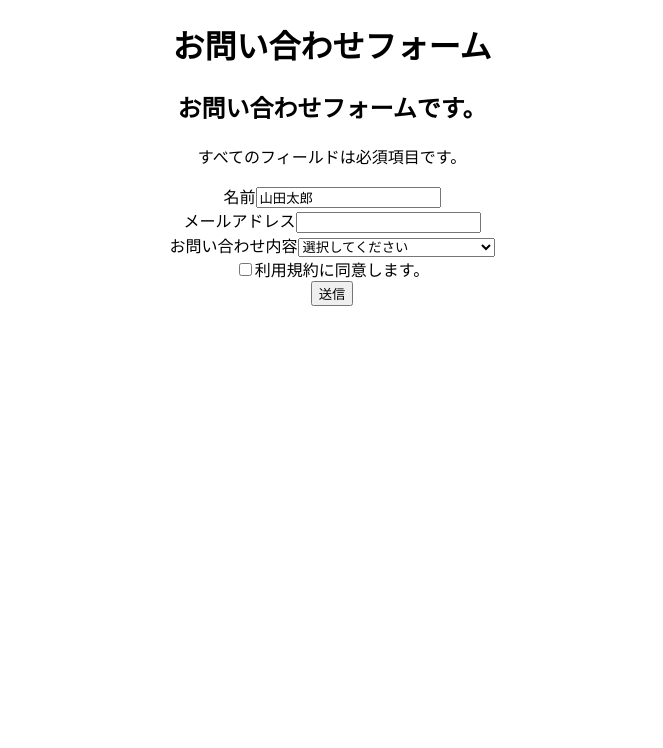
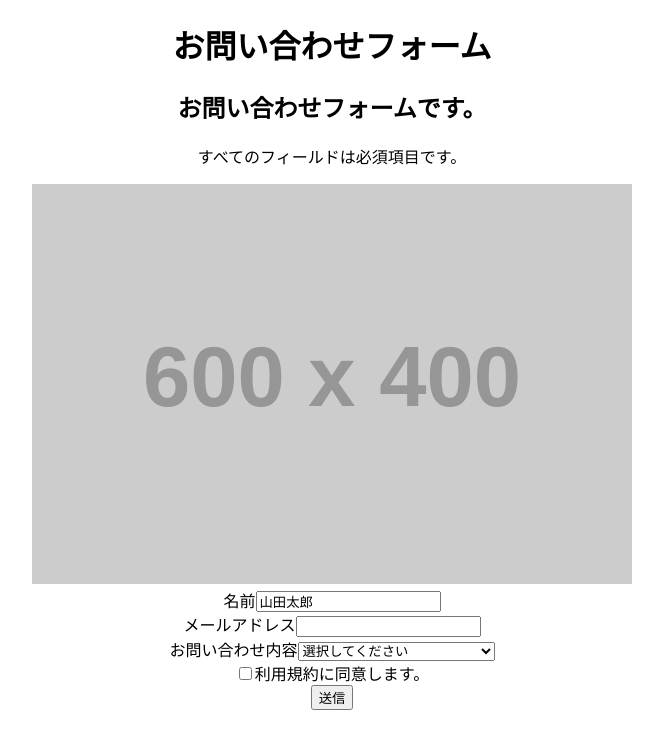
Before and after one commit to Louis-jk/tdd-jest-testing-library, a React (Create React App) app: page / in a window 1280 px wide. Shown: the top 748 px of the page, without its empty margins (308-971 px from the left). Built offline with nearby package versions, Linux system fonts and the light colour scheme.

Commit message:
getByAltText

```diff
--- a/src/components/contact/Contact.tsx
+++ b/src/components/contact/Contact.tsx
@@ -6,6 +6,8 @@ const Contact = () => {
         <h1>お問い合わせフォーム</h1>
         <h2>お問い合わせフォームです。</h2>
         <p>すべてのフィールドは必須項目です。</p>
+
+        <img src="https://placehold.co/600x400" alt="sample alt" />
 
         <form>
             <div>
```
Also changed, not shown: 1 other file (tests, documents, lock files or other folders).
